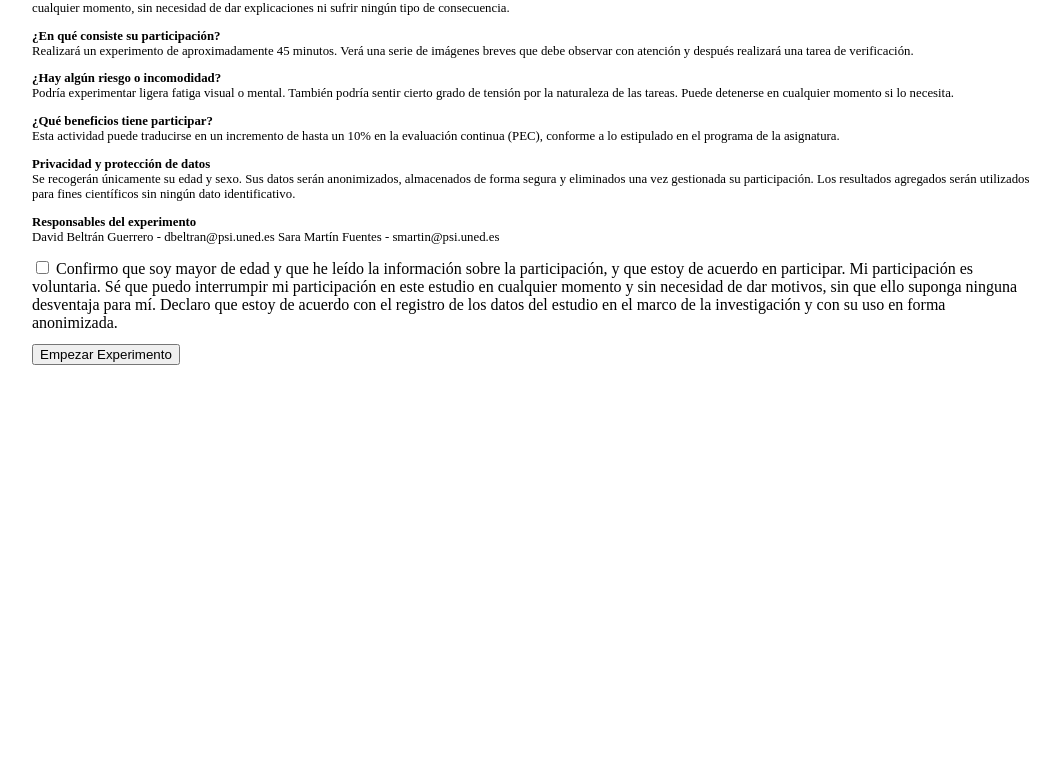
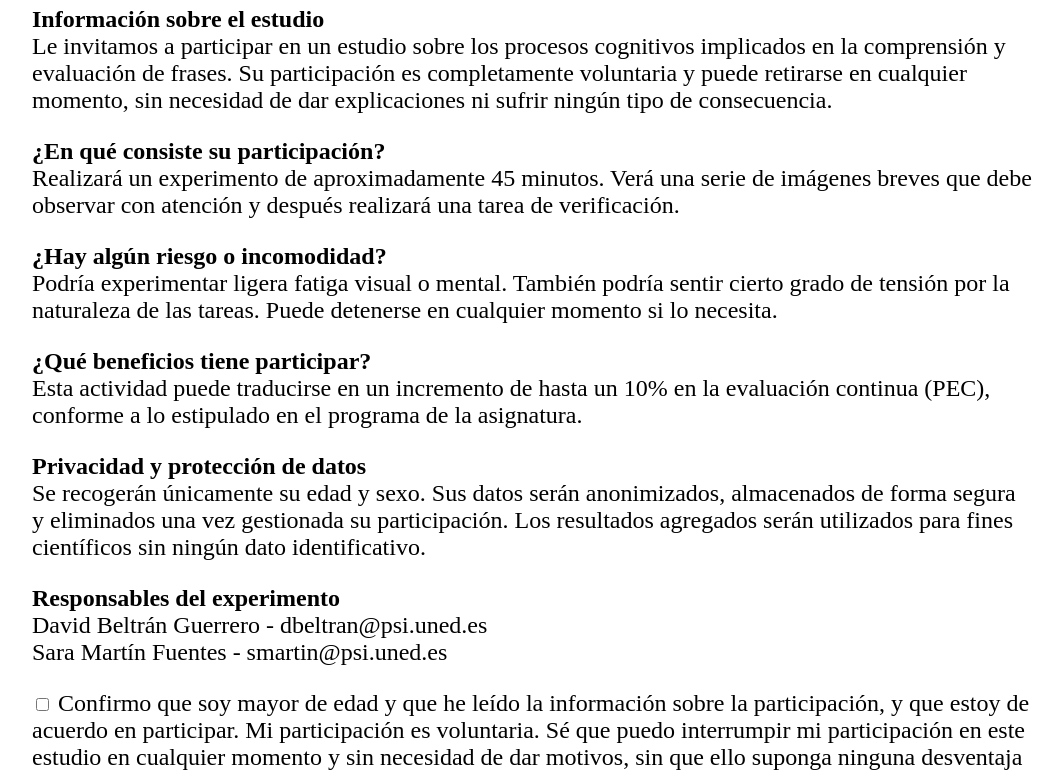
Before and after one commit to saramff/objetos-y-atributos, a website built with Vite: page consentA2.html in a window 1280 px wide. Shown: the part 96-871 px from the top of the page, without its empty margins (108-1170 px from the left). Before the commit the page ends 800 px from the top, so only its background shows below. Built offline with nearby package versions, Linux system fonts and the light colour scheme.

Commit message:
consent modified

```diff
--- a/consentA2.html
+++ b/consentA2.html
@@ -2,38 +2,63 @@
 <html>
   <head>
     <meta charset="utf-8" />
-    <style>
-      p {
-        font-size: 0.8em;
-      }
-    </style>
   </head>
   <body>
     <div style="text-align: left; width: 1000px; margin: 0 auto">
-      <div id="consent">
+      <div id="consent" style="font-size: 1.5rem">
         <h2>Consentimiento</h2>
-        <p><b>Información sobre el estudio</b><br>
-            Le invitamos a participar en un estudio sobre los procesos cognitivos implicados en la comprensión y evaluación de frases.
-            Su participación es completamente voluntaria y puede retirarse en cualquier momento, sin necesidad de dar explicaciones ni sufrir ningún tipo de consecuencia.
-        <p><b>¿En qué consiste su participación?</b><br>
-            Realizará un experimento de aproximadamente 45 minutos.
-            Verá una serie de imágenes breves que debe observar con atención y después realizará una tarea de verificación.
-        <p><b>¿Hay algún riesgo o incomodidad?</b><br>
-            Podría experimentar ligera fatiga visual o mental. También podría sentir cierto grado de tensión por la naturaleza de las tareas. Puede detenerse en cualquier momento si lo necesita.
-        <p><b>¿Qué beneficios tiene participar?</b><br>
-            Esta actividad puede traducirse en un incremento de hasta un 10% en la evaluación continua (PEC), conforme a lo estipulado en el programa de la asignatura.
-        <p><b>Privacidad y protección de datos</b><br>
-            Se recogerán únicamente su edad y sexo. Sus datos serán anonimizados, almacenados de forma segura y eliminados una vez gestionada su participación. Los resultados agregados serán utilizados para fines científicos sin ningún dato identificativo.
-        <p><b>Responsables del experimento</b><br>
-            David Beltrán Guerrero - dbeltran@psi.uned.es
-            Sara Martín Fuentes - smartin@psi.uned.es
+        <p>
+          <b>Información sobre el estudio</b><br />
+          Le invitamos a participar en un estudio sobre los procesos cognitivos
+          implicados en la comprensión y evaluación de frases. Su participación
+          es completamente voluntaria y puede retirarse en cualquier momento,
+          sin necesidad de dar explicaciones ni sufrir ningún tipo de
+          consecuencia.
+        </p>
+        <p>
+          <b>¿En qué consiste su participación?</b><br />
+          Realizará un experimento de aproximadamente 45 minutos. Verá una serie
+          de imágenes breves que debe observar con atención y después realizará
+          una tarea de verificación.
+        </p>
+        <p>
+          <b>¿Hay algún riesgo o incomodidad?</b><br />
+          Podría experimentar ligera fatiga visual o mental. También podría
+          sentir cierto grado de tensión por la naturaleza de las tareas. Puede
+          detenerse en cualquier momento si lo necesita.
+        </p>
+        <p>
+          <b>¿Qué beneficios tiene participar?</b><br />
+          Esta actividad puede traducirse en un incremento de hasta un 10% en la
+          evaluación continua (PEC), conforme a lo estipulado en el programa de
+          la asignatura.
+        </p>
+        <p>
+          <b>Privacidad y protección de datos</b><br />
+          Se recogerán únicamente su edad y sexo. Sus datos serán anonimizados,
+          almacenados de forma segura y eliminados una vez gestionada su
+          participación. Los resultados agregados serán utilizados para fines
+          científicos sin ningún dato identificativo.
+        </p>
+        <p>
+          <b>Responsables del experimento</b><br />
+          David Beltrán Guerrero - dbeltran@psi.uned.es <br />
+          Sara Martín Fuentes - smartin@psi.uned.es
+        </p>
         <div>
           <input type="checkbox" id="consent_checkbox" />
           <label for="consent_checkbox">
-            Confirmo que soy mayor de edad y que he leído la información sobre la participación, y que estoy de acuerdo en participar. Mi participación es voluntaria. Sé que puedo interrumpir mi participación en este estudio en cualquier momento y sin necesidad de dar motivos, sin que ello suponga ninguna desventaja para mí. Declaro que estoy de acuerdo con el registro de los datos del estudio en el marco de la investigación y con su uso en forma anonimizada.
+            Confirmo que soy mayor de edad y que he leído la información sobre
+            la participación, y que estoy de acuerdo en participar. Mi
+            participación es voluntaria. Sé que puedo interrumpir mi
+            participación en este estudio en cualquier momento y sin necesidad
+            de dar motivos, sin que ello suponga ninguna desventaja para mí.
+            Declaro que estoy de acuerdo con el registro de los datos del
+            estudio en el marco de la investigación y con su uso en forma
+            anonimizada.
           </label>
-        </p>
-        <button type="button" id="start_experiment">Empezar Experimento</button>
+        </div>
+        <button type="button" id="start_experiment" style="font-size: 1.5rem; margin-top: 20px;">Empezar Experimento</button>
       </div>
     </div>
   </body>
--- a/src/main.js
+++ b/src/main.js
@@ -470,7 +470,7 @@ timeline.push(saveDataBlock);
 /* Goodbye message trial */
 let goodbye = {
   type: jsPsychHtmlKeyboardResponse,
-  stimulus: "Hasta luego Maricarmen.",
+  stimulus: "Muchas gracias por haber realizado el experimento. Pulsa cualquier tecla para salir del experimento.",
 };
 timeline.push(goodbye);
 
```
